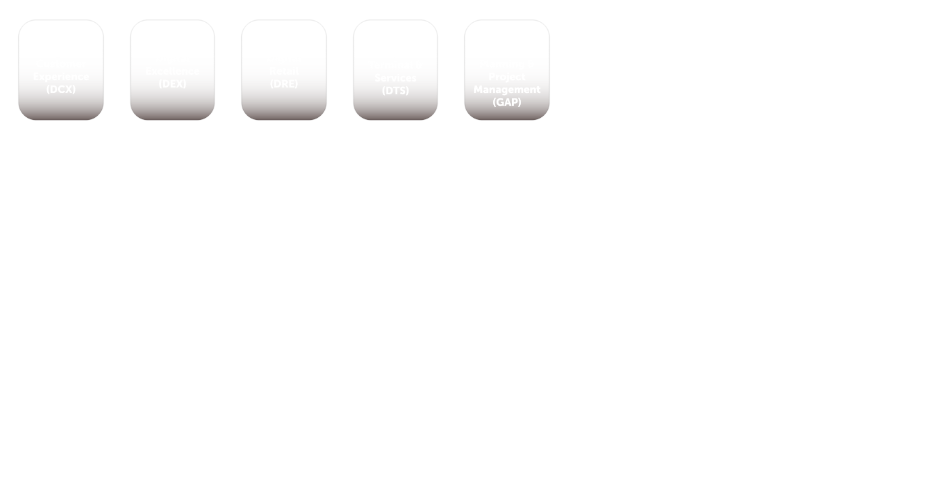
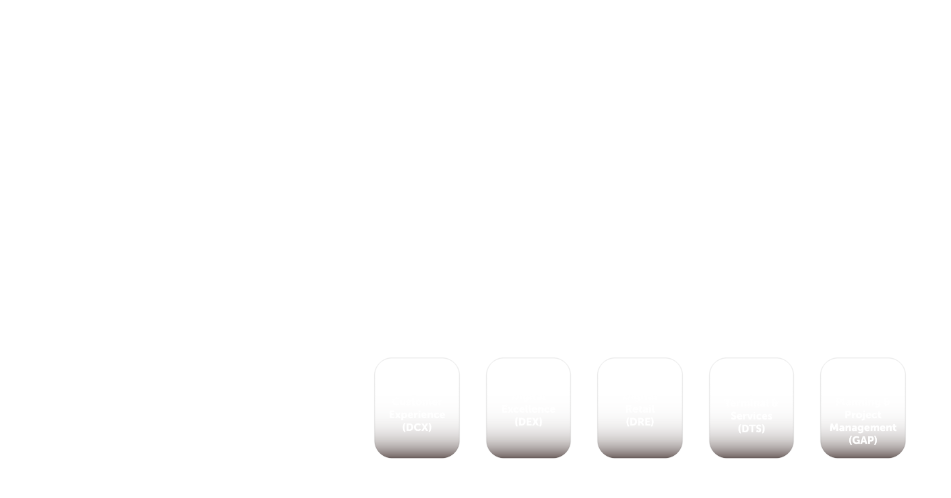
Before and after one commit to deb4b/sharepoint-team-page, a plain HTML site: page index.html in a window 1280 px wide. Shown: the whole page, without its empty margins (0-951 px from the left). Drawn offline with Linux system fonts and the light colour scheme.

Commit message:
Update index.html

```diff
--- a/index.html
+++ b/index.html
@@ -5,12 +5,14 @@
     body {
       margin: 0;
       display: flex;
+      justify-content: center; /* Center items horizontally */
+      align-items: center; /* Center items vertically */
       gap: 10px;
       background: white;
       padding: 10px;
+      height: 100vh; /* Make the body full height to center vertically */
     }
     img {
-      text-allign : center ;
       height: 120px;
       border-radius: 8px;
       cursor: pointer;
@@ -18,7 +20,6 @@
     }
     img:hover {
       transform: scale(1.05);
-      text-allign : center ;
     }
   </style>
 </head>
```
